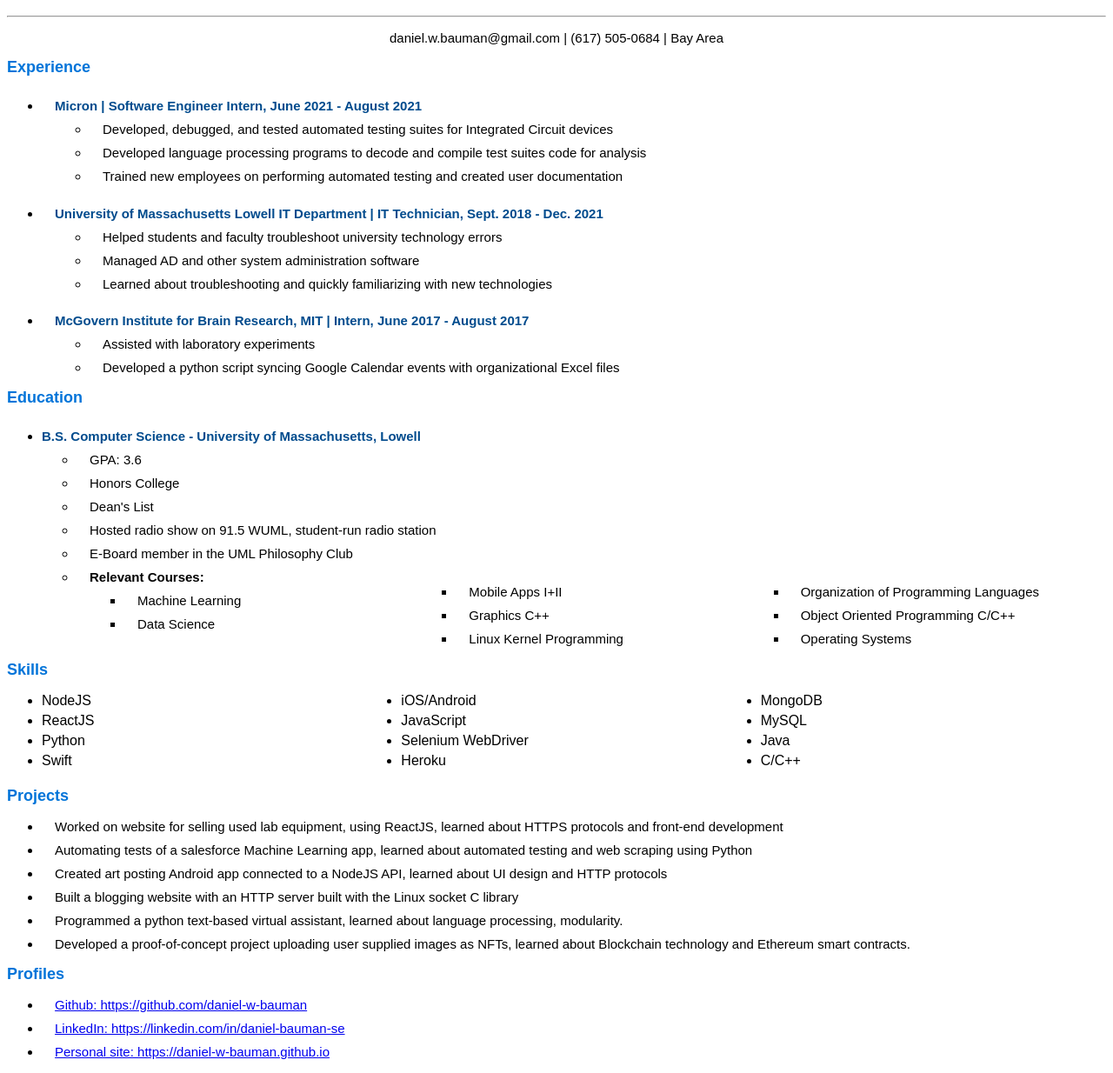
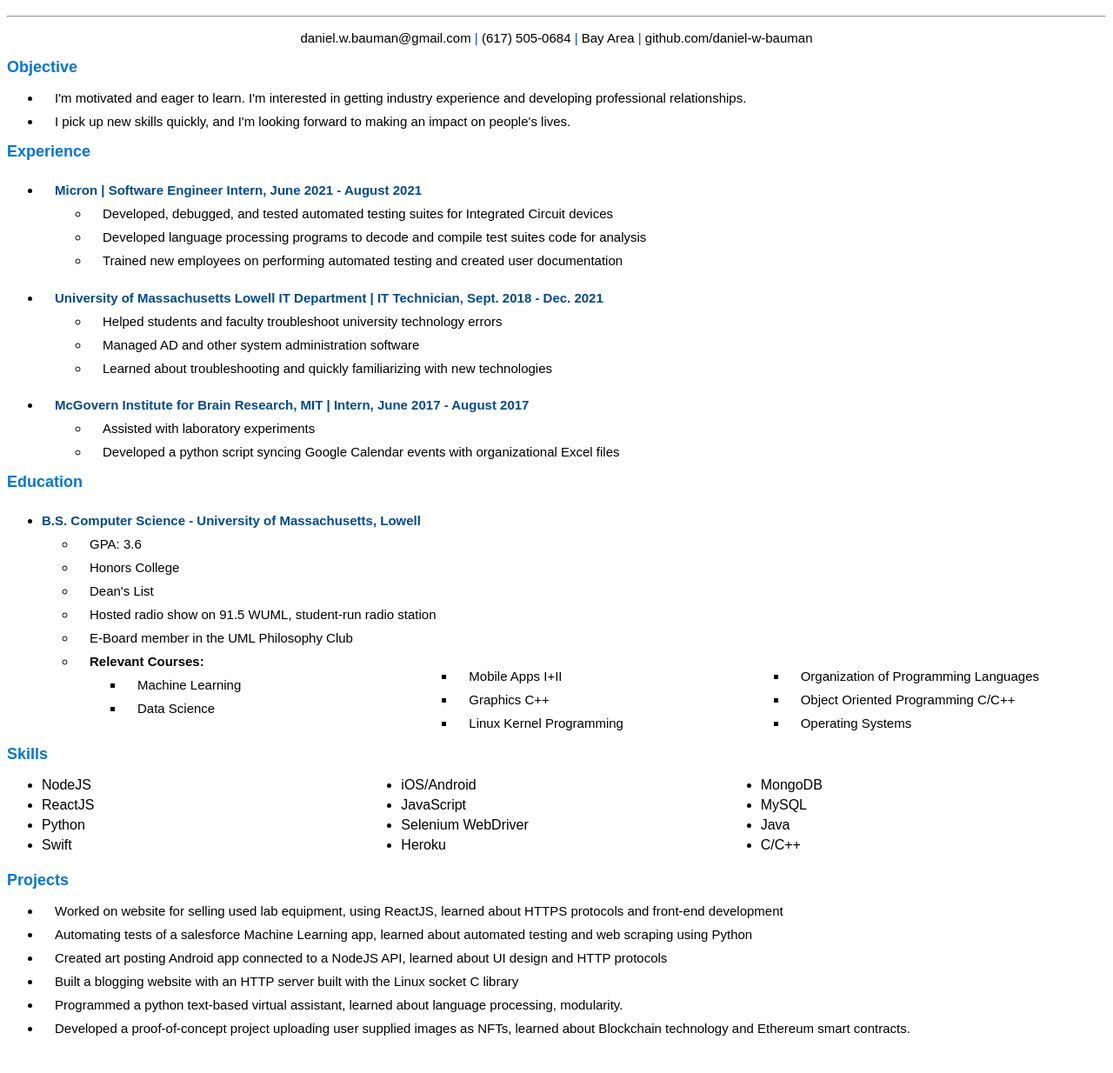
Before and after one commit to daniel-w-bauman/daniel-w-bauman.github.io, a plain HTML site: page danielbaumanresume.html in a window 1280 px wide. Shown: the part 48-1282 px from the top of the page at 87% size. After the commit the page ends 1255 px from the top, so only its background shows below. Drawn offline with Linux system fonts and the light colour scheme.

Commit message:
updated resume

```diff
--- a/danielbaumanresume.html
+++ b/danielbaumanresume.html
@@ -7,7 +7,13 @@
     <h1>Daniel Bauman</h1>
     <hr>
 
-    <p class="contact">daniel.w.bauman@gmail.com  | (617) 505-0684 | Bay Area</p>
+    <p class="contact">daniel.w.bauman@gmail.com  <font style="color: #004BDD">|</font> (617) 505-0684 <font style="color: #004BDD">|</font> Bay Area <font style="color: #004BDD">|</font> github.com/daniel-w-bauman</p>
+
+    <h3>Objective</h3>
+    <ul>
+      <li class="list-item">I'm motivated and eager to learn. I'm interested in getting industry experience and developing professional relationships.</li>
+      <li class="list-item">I pick up new skills quickly, and I'm looking forward to making an impact on people's lives.</li>
+    </ul>
 
     <h3>Experience</h3>
     <ul>
@@ -95,9 +101,7 @@
       <li class="skill">C/C++</li>
     </ul>
 
-
     <h3>Projects</h3>
-
     <ul>
       <li class="list-item">
         Worked on website for selling used lab equipment, using ReactJS, learned about HTTPS protocols and front-end development
@@ -118,14 +122,5 @@
         Developed a proof-of-concept project uploading user supplied images as NFTs, learned about Blockchain technology and Ethereum smart contracts.
       </li>
     </ul>
-
-
-    <h3>Profiles</h3>
-    <ul>
-      <li class="list-item"><a href="https://github.com/daniel-w-bauman">Github: https://github.com/daniel-w-bauman</a></li>
-      <li class="list-item"><a href="https://linkedin.com/in/daniel-bauman-se">LinkedIn: https://linkedin.com/in/daniel-bauman-se</a></li>
-      <li class="list-item"><a href="https://daniel-w-bauman.github.io">Personal site: https://daniel-w-bauman.github.io</a></li>
-    </ul>
-
   </body>
 </html>
```
